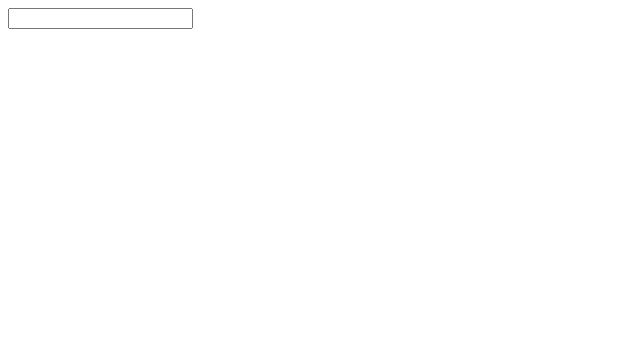
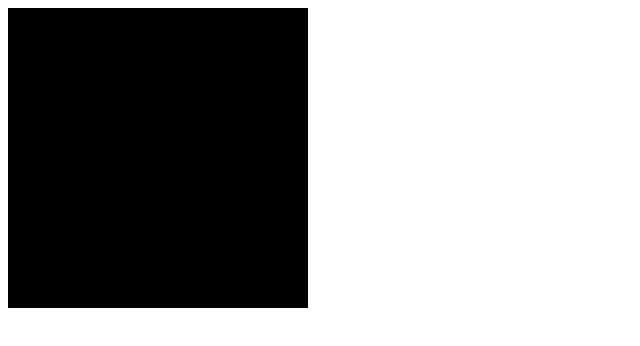
Before and after one commit to Harshit-7735/-Full-Stack, a plain HTML site: page CSS/index.html in a window 1280 px wide. Shown: the whole page, without its empty margins (0-640 px from the left). Drawn offline with Linux system fonts and the light colour scheme.

Commit message:
transition properties

```diff
--- a/CSS/Style.css
+++ b/CSS/Style.css
@@ -13,7 +13,24 @@ div:hover{
     background-color: cyan;
   }
     */
-
+/*
     input:focus{
       background-color: yellow;
+    }*/
+
+    div{
+      height: 300px;
+      width: 300px;
+      background-color: black;
+      /* transition-duration: 1s; */
+      /* transition-timing-function: ease-in; */
+      /* transition-timing-function: cubic-bezier(0.4, -0.97, 0.58, 1); */
+      /* transition-delay: 3s; */
+      transition: 1s ease-in all 3s;
     }
+
+
+    div:hover{
+      background-color: gray;
+      height: 100vh;
+    }
--- a/CSS/index.html
+++ b/CSS/index.html
@@ -12,6 +12,8 @@
     Lorem ipsum dolor sit amet consectetur adipisicing elit. Molestiae ratione rerum repudiandae! Dolorem quo reiciendis necessitatibus praesentium aut nostrum nihil illo quis! Consequuntur ea quos quas in natus! Molestias, quae.
    </h1> -->
 
-   <input type="text">
+   <!-- <input type="text"> -->
+
+   <div></div>
 </body>
 </html>
```
